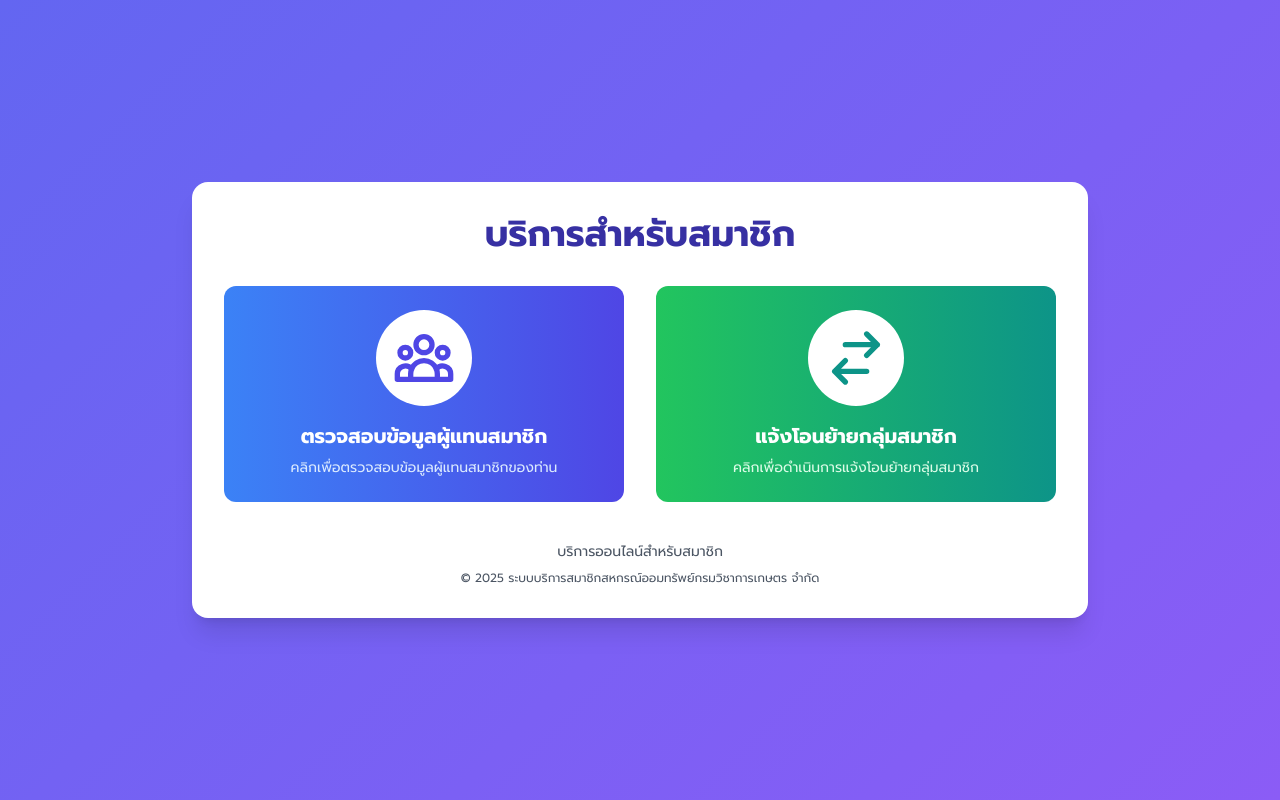
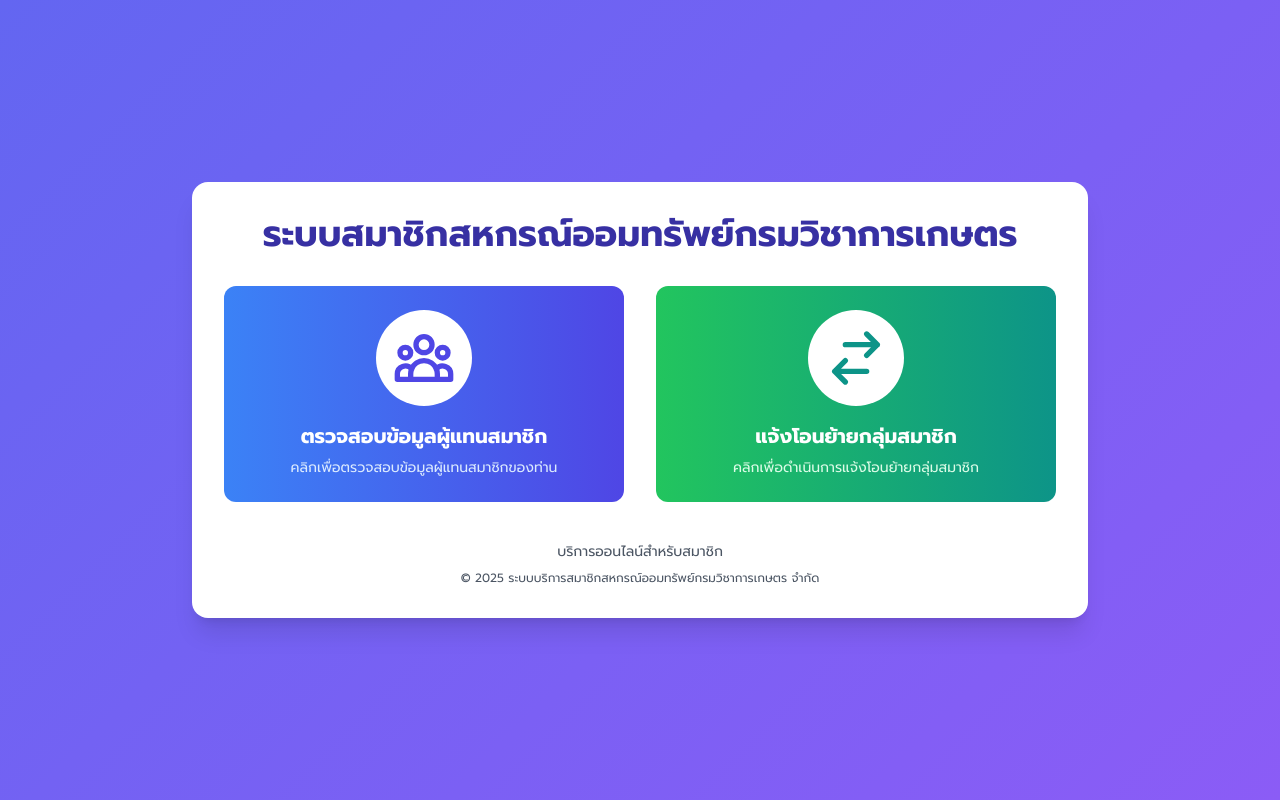
Before and after one commit to aontuta/Doacoop_E_Service, a plain HTML site: page index.html in a window 1280 px wide. Drawn offline with nearby package versions, Linux system fonts and the light colour scheme.

Commit message:
Update index.html

```diff
--- a/index.html
+++ b/index.html
@@ -35,7 +35,7 @@
 </head>
 <body class="flex flex-col items-center justify-center p-4">
     <div class="bg-white rounded-2xl shadow-xl p-8 max-w-4xl w-full">
-        <h1 class="text-3xl md:text-4xl font-bold text-center text-indigo-800 mb-8">บริการสำหรับสมาชิก</h1>
+        <h1 class="text-3xl md:text-4xl font-bold text-center text-indigo-800 mb-8">ระบบสมาชิกสหกรณ์ออมทรัพย์กรมวิชาการเกษตร</h1>
 
         <div class="grid grid-cols-1 md:grid-cols-2 gap-8">
             <!-- ปุ่มที่ 1: ตรวจสอบข้อมูลผู้แทนสมาชิก -->
```
